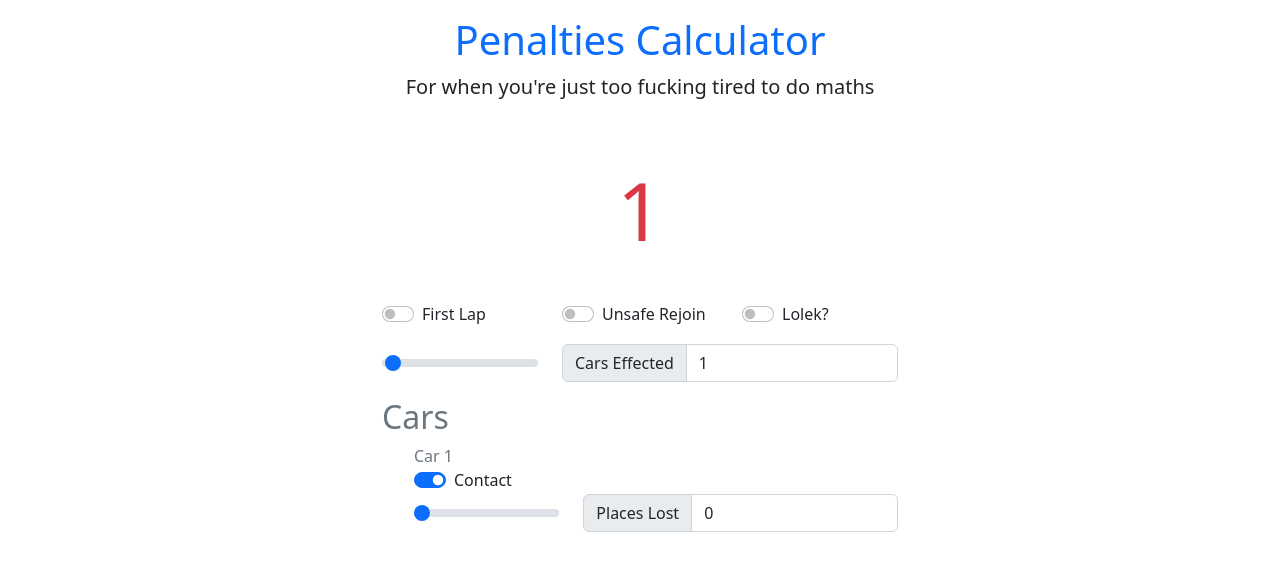
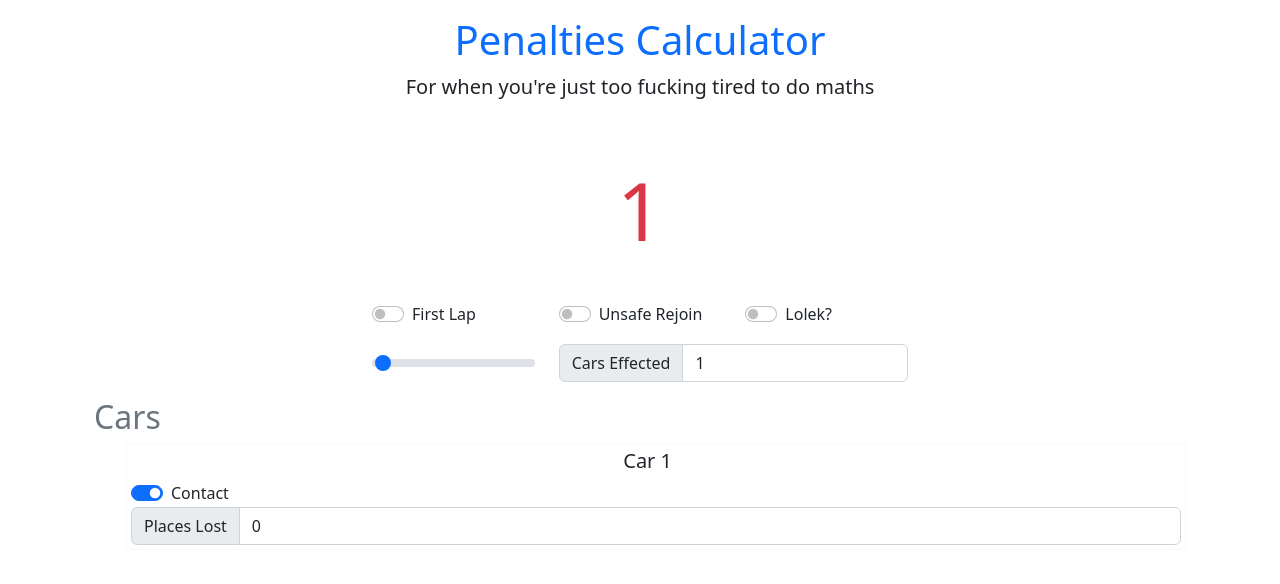
Before and after one commit to girotobial/penalties, a Svelte app: page / in a window 1280 px wide. Shown: the top 584 px of the page. Built offline with nearby package versions, Linux system fonts and the light colour scheme.

Commit message:
Widen and reformat Cars boxes

```diff
--- a/src/App.svelte
+++ b/src/App.svelte
@@ -56,7 +56,9 @@
     <div class="container">
         <div class="content">
             <h1 class="text-primary">Penalties Calculator</h1>
-      <p class="lead">For when you're just too fucking tired to do maths</p>
+            <p class="lead">
+                For when you're just too fucking tired to do maths
+            </p>
         </div>
         {#if numCars < barbieGirl}
             <Penalty points={penaltyPoints} />
@@ -77,7 +79,7 @@
             maxCars={50}
         />
         {#if numCars < barbieGirl}
-      <div class="container-sm cars">
+            <div class="container-fluid cars">
                 <h2 class="text-secondary">Cars</h2>
                 <ul>
                     {#each cars as car, id}
@@ -98,7 +100,4 @@
         padding: 1rem 1.5rem;
         text-align: center;
     }
-  .cars {
-    max-width: 540px;
-  }
 </style>
--- a/src/lib/Car.svelte
+++ b/src/lib/Car.svelte
@@ -1,26 +1,28 @@
 <script lang="ts">
-  import type { Car } from "../types";
-  import Slider from "./Slider.svelte";
     import TickBox from "./TickBox.svelte";
 
     export let id: number = 1;
     export let contact: boolean;
     export let placesLost: number;
-  const min = 0;
-  const max = 50;
 </script>
 
-<div class="mb-3">
-  <label class="text-secondary" for="carSettings">Car {id}</label>
-  <div class="mb-3" id="carSettings">
-    <div title="Deducts 1 point for contact">
+<form class="container-fluid border border-light p-1">
+    <div class="row justify-content-center">
+        <div class="col-sm-1">
+            <p class="h5">Car {id}</p>
+        </div>
+        <div class="col-sm-12">
             <TickBox bind:value={contact} label="Contact" />
         </div>
-    <div title="0.5 points per place lost">
-      <Slider bind:value={placesLost} name="Places Lost" {min} {max} />
+        <div class="col input-group">
+            <span class="input-group-text" id="basic-addon1">Places Lost</span>
+            <input type="number" class="form-control" bind:value={placesLost} />
         </div>
     </div>
-</div>
+</form>
 
 <style>
+    form {
+        max-height: 156px;
+    }
 </style>
--- a/src/lib/Settings.svelte
+++ b/src/lib/Settings.svelte
@@ -17,7 +17,7 @@
   }
 </script>
 
-<div class="container-sm options">
+<div class="container options">
   <form>
     <div class="row row-cols-3 mb-3">
       <div class="col" title="doubles penalty points for the first lap">
@@ -51,6 +51,6 @@
 
 <style>
   .options {
-    max-width: 540px;
+    max-width: 560px;
   }
 </style>
--- a/src/lib/TickBox.svelte
+++ b/src/lib/TickBox.svelte
@@ -3,7 +3,7 @@
   export let label;
 </script>
 
-<div class="form-check form-switch">
+<div class="form-check form-check-inline form-switch">
   <label class="form-check-label" for="tickbox">{label}</label>
   <input
     class="form-check-input"
```
Lines whose indentation alone changed are shown as unchanged.
